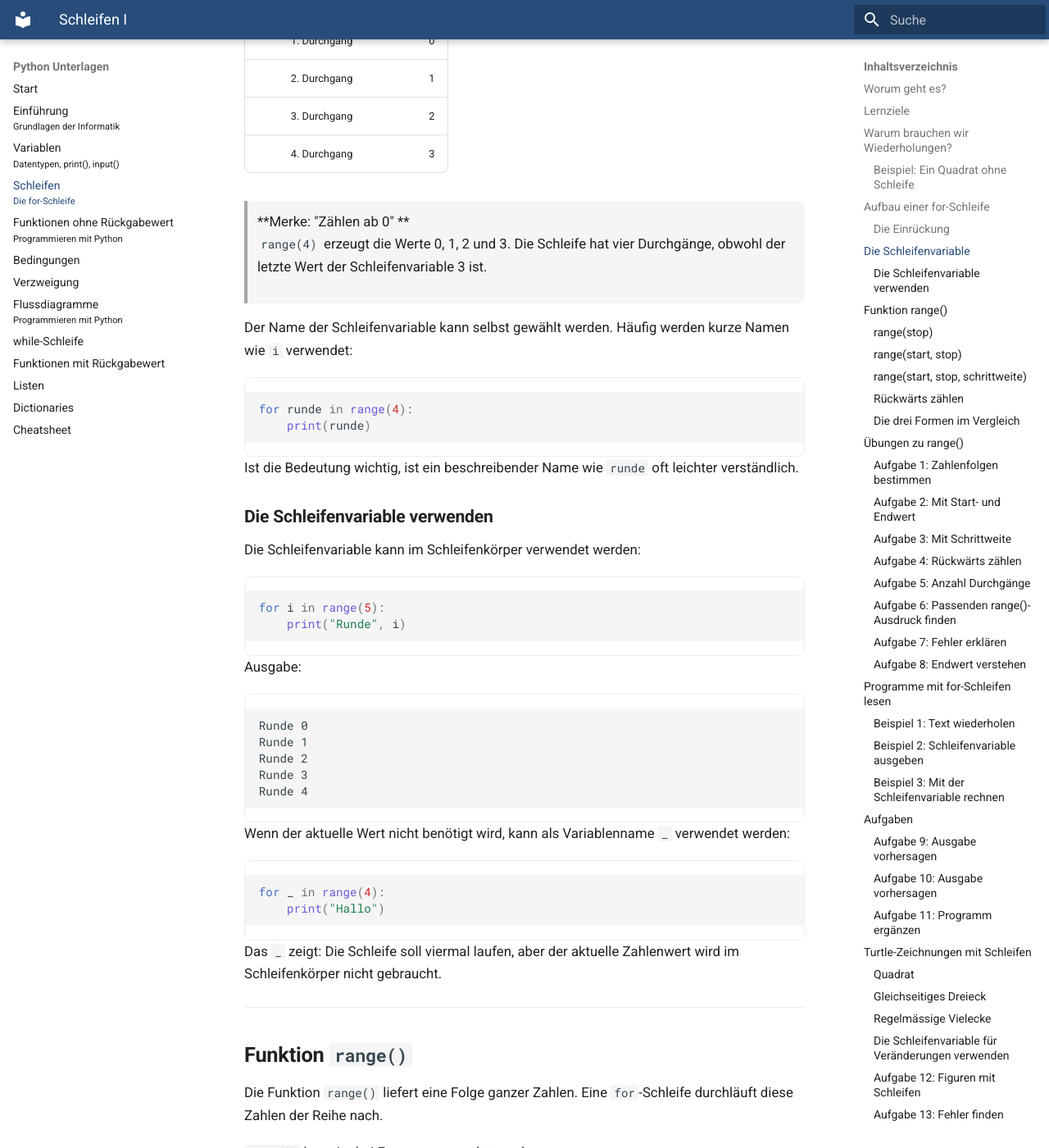
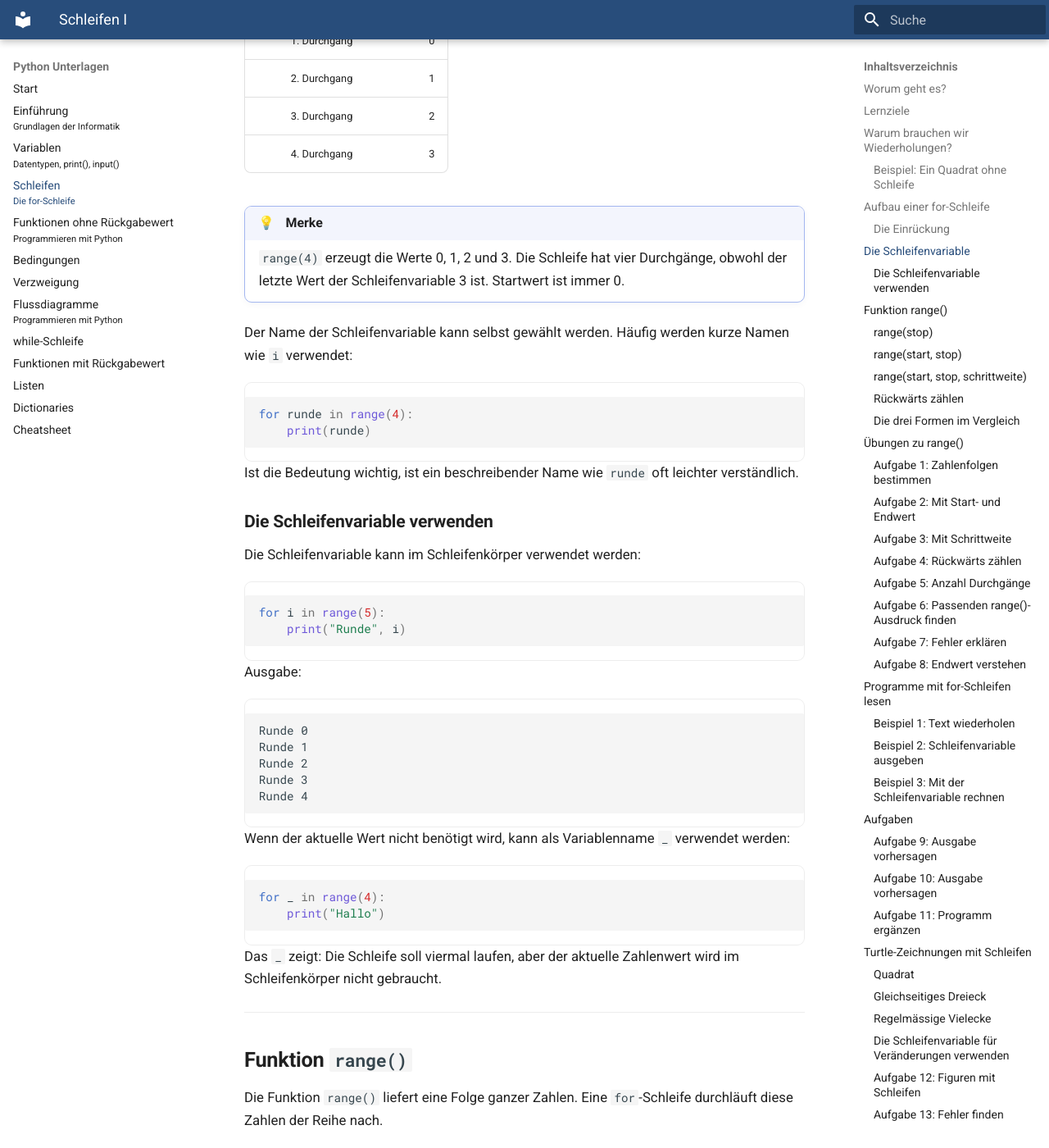
Before and after one commit to kus-pythonbuch/kus-pythonbuch.github.io, an MkDocs documentation site: the page built from docs/schleifen.md, in a window 1280 px wide and 1400 px high, scrolled down 4401 px. Shown: the whole window at 82% size. Built offline with MkDocs 1.6.1 and Material for MkDocs 9.7.7, drawn with Linux system fonts in a browser that asks for light colours; some of the changed lines change nothing that is shown; some of the changed text lies outside the part shown.

Commit message:
Enhance lesson boxes functionality and improve markdown formatting in Schleifen documentation

````diff
--- a/docs/javascripts/lesson-boxes.js
+++ b/docs/javascripts/lesson-boxes.js
@@ -1,90 +1,235 @@
-/* Unterrichtsboxen auf der Website; Markdown und PDF-Quelle bleiben unverändert. */
+
+/* Unterrichtsboxen für MkDocs Material.
+   Die Markdown-Dateien und PDFs bleiben unverändert. */
+
 function decorateLessonBoxes() {
-  const root = document.querySelector('.md-content__inner');
+  const root = document.querySelector(".md-content__inner");
   if (!root) return;
-  // Aufgaben: h3 + zugehöriger Inhalt bis zur nächsten Überschrift.
-  for (const heading of Array.from(root.querySelectorAll('h3'))) {
-    if (heading.closest('.lesson-box') || !/^Aufgabe\s+\d+\b/i.test(heading.textContent.trim())) continue;
-    const box = document.createElement('section');
-    box.className = 'lesson-box lesson-box--aufgabe';
-    const title = document.createElement('div');
-    title.className = 'lesson-box__title';
-    title.innerHTML = '<span class="lesson-box__icon" aria-hidden="true">✎</span>';
-    const label = document.createElement('span');
+
+  // -----------------------------------------
+  // 1. Aufgabenboxen
+  // -----------------------------------------
+
+  for (const heading of Array.from(root.querySelectorAll("h3"))) {
+    if (
+      heading.closest(".lesson-box") ||
+      !/^Aufgabe\s+\d+\b/i.test(heading.textContent.trim())
+    ) continue;
+
+    const box = document.createElement("section");
+    box.className = "lesson-box lesson-box--aufgabe";
+
+    const title = document.createElement("div");
+    title.className = "lesson-box__title";
+
+    const icon = document.createElement("span");
+    icon.className = "lesson-box__icon";
+    icon.setAttribute("aria-hidden", "true");
+    icon.textContent = "✎";
+
+    const label = document.createElement("span");
     label.textContent = heading.textContent.trim();
-    title.append(label);
-    const body = document.createElement('div');
-    body.className = 'lesson-box__body';
+
+    title.append(icon, label);
+
+    const body = document.createElement("div");
+    body.className = "lesson-box__body";
+
     heading.before(box);
     box.append(title, body);
-    // Heading mit id behalten: Links aus Inhaltsverzeichnis funktionieren weiter.
-    heading.textContent = '';
-    heading.classList.add('lesson-box__anchor');
-    heading.style.cssText = 'position:absolute;visibility:hidden;margin:0;padding:0;height:0';
+
+    // Anker für Inhaltsverzeichnis behalten
+    heading.textContent = "";
+    heading.classList.add("lesson-box__anchor");
+    heading.style.cssText =
+      "position:absolute;visibility:hidden;" +
+      "margin:0;padding:0;height:0";
+
     box.before(heading);
+
     let next = box.nextSibling;
+
     while (next) {
-      if (next.nodeType === 1 && /^H[1-6]$/.test(next.tagName)) break;
+      if (
+        next.nodeType === Node.ELEMENT_NODE &&
+        /^H[1-6]$/.test(next.tagName)
+      ) break;
+
       const current = next;
       next = next.nextSibling;
       body.append(current);
     }
   }
-  // Bestehende Merke-/Tipp-/Achtung-Blockquotes als Boxen darstellen.
-  for (const quote of Array.from(root.querySelectorAll('blockquote'))) {
-    if (quote.closest('.lesson-box')) continue;
-    const first = quote.querySelector(':scope > p:first-child');
+
+  // -----------------------------------------
+  // 2. Merke-, Tipp- und Achtung-Boxen
+  // -----------------------------------------
+
+  const patterns = {
+    merke: /^Merke\b\s*:?\s*/i,
+    tipp: /^Tipp\b\s*:?\s*/i,
+    achtung: /^Achtung\b\s*:?\s*/i
+  };
+
+  const icons = {
+    merke: "💡",
+    tipp: "✎",
+    achtung: "⚠"
+  };
+
+  for (const quote of Array.from(root.querySelectorAll("blockquote"))) {
+    if (quote.closest(".lesson-box")) continue;
+
+    const first = quote.querySelector(":scope > p:first-child");
     if (!first) continue;
-    const raw = first.textContent.trim();
-    const match = raw.match(/^(?:💡|⚠️|✏️)?\s*(Merke|Tipp|Achtung)\s*[:：]?/i);
-    if (!match) continue;
-    const type = match[1].toLowerCase();
-    const box = document.createElement('section');
-    box.className = 'lesson-box lesson-box--' + type;
-    const title = document.createElement('div');
-    title.className = 'lesson-box__title';
-    const symbol = document.createElement('span');
-    symbol.className = 'lesson-box__icon';
-    symbol.setAttribute('aria-hidden','true');
-    symbol.textContent = type === 'achtung' ? '⚠' : type === 'tipp' ? '✎' : '💡';
-    title.append(symbol, document.createTextNode(match[1]));
-    const body = document.createElement('div');
-    body.className = 'lesson-box__body';
-    // Entferne nur das hervorgehobene Anfangslabel, behalte allfälligen Resttext.
-    const lead = first.querySelector('strong');
-    if (lead && /^(?:💡|⚠️)?\s*(Merke|Tipp|Achtung)/i.test(lead.textContent.trim())) lead.remove();
-    else first.textContent = raw.replace(match[0], '').trim();
-    // Leere Label-Absätze (auch mit <br> oder Leerzeichen) entfernen.
-    if (!first.textContent.trim() && !first.querySelector('img, svg, code, input')) first.remove();
-    while (quote.firstChild) body.append(quote.firstChild);
 
-    // Leere Absätze am Anfang entfernen
-    while (
-      body.firstElementChild &&
-      body.firstElementChild.tagName === "P" &&
-      !body.firstElementChild.textContent.trim()
-    ) {
-      body.firstElementChild.remove();
+    // Text normalisieren: optionale Emojis entfernen
+    const raw = first.textContent
+      .trim()
+      .replace(/^(?:💡|⚠️?|✏️?|📝)\s*/u, "");
+
+    let type = null;
+    let match = null;
+
+    for (const [key, pattern] of Object.entries(patterns)) {
+      match = raw.match(pattern);
+
+      if (match) {
+        type = key;
+        break;
+      }
     }
-        // Überflüssige Zeilenumbrüche am Anfang des Inhalts entfernen
-    const firstParagraph = body.querySelector(':scope > p:first-child');
+
+    if (!type) continue;
+
+    // ---------------------------------------
+    // Titel bestimmen
+    // ---------------------------------------
+
+    const strong = first.querySelector("strong");
+    const hasBoldTitle =
+      strong &&
+      patterns[type].test(
+        strong.textContent.trim().replace(
+          /^(?:💡|⚠️?|✏️?|📝)\s*/u, ""
+        )
+      );
+
+    let titleText = type.charAt(0).toUpperCase() + type.slice(1);
+
+    if (hasBoldTitle) {
+      // Beispiel: **Achtung: Endlosschleife**
+      titleText = strong.textContent
+        .trim()
+        .replace(/^(?:💡|⚠️?|✏️?|📝)\s*/u, "")
+        .replace(/:\s*$/, "");
+
+      // Fett formatierten Titel entfernen
+      strong.remove();
+
+      // Emoji vor dem Titel entfernen
+      for (const node of Array.from(first.childNodes)) {
+        if (node.nodeType !== Node.TEXT_NODE) break;
+
+        node.textContent = node.textContent.replace(
+          /^\s*(?:💡|⚠️?|✏️?|📝)?\s*/u,
+          ""
+        );
+
+        if (!node.textContent.trim()) node.remove();
+        else break;
+      }
+    } else {
+      // Beispiel: > Achtung: Hier steht ein Hinweis.
+      // Nur das Anfangslabel entfernen.
+      const original = first.textContent.trim();
+
+      first.textContent = original
+        .replace(/^(?:💡|⚠️?|✏️?|📝)\s*/u, "")
+        .replace(patterns[type], "")
+        .trim();
+    }
+
+    // ---------------------------------------
+    // Box erstellen
+    // ---------------------------------------
+
+    const box = document.createElement("section");
+    box.className = `lesson-box lesson-box--${type}`;
+
+    const title = document.createElement("div");
+    title.className = "lesson-box__title";
+
+    const icon = document.createElement("span");
+    icon.className = "lesson-box__icon";
+    icon.setAttribute("aria-hidden", "true");
+    icon.textContent = icons[type];
+
+    const label = document.createElement("span");
+    label.textContent = titleText;
+
+    title.append(icon, label);
+
+    const body = document.createElement("div");
+    body.className = "lesson-box__body";
+
+    // Inhalt aus dem ursprünglichen Blockquote übernehmen
+    while (quote.firstChild) {
+      body.append(quote.firstChild);
+    }
+
+    // ---------------------------------------
+    // Leere Absätze und Zeilenumbrüche
+    // entfernen
+    // ---------------------------------------
+
+    while (body.firstElementChild?.tagName === "P") {
+      const p = body.firstElementChild;
+
+      if (
+        !p.textContent.trim() &&
+        !p.querySelector("img, svg, code, input")
+      ) {
+        p.remove();
+      } else {
+        break;
+      }
+    }
+
+    const firstParagraph =
+      body.querySelector(":scope > p:first-child");
 
     if (firstParagraph) {
-        while (
-            firstParagraph.firstChild &&
-            (
-                (firstParagraph.firstChild.nodeType === Node.ELEMENT_NODE &&
-                firstParagraph.firstChild.tagName === 'BR') ||
-                (firstParagraph.firstChild.nodeType === Node.TEXT_NODE &&
-                !firstParagraph.firstChild.textContent.trim())
-            )
-        ) {
-            firstParagraph.firstChild.remove();
+      while (firstParagraph.firstChild) {
+        const node = firstParagraph.firstChild;
+
+        const isBreak =
+          node.nodeType === Node.ELEMENT_NODE &&
+          node.tagName === "BR";
+
+        const isWhitespace =
+          node.nodeType === Node.TEXT_NODE &&
+          !node.textContent.trim();
+
+        if (isBreak || isWhitespace) {
+          node.remove();
+        } else {
+          break;
         }
+      }
     }
+
     box.append(title, body);
     quote.replaceWith(box);
   }
 }
-if (typeof document$ !== 'undefined') document$.subscribe(decorateLessonBoxes);
-else document.addEventListener('DOMContentLoaded', decorateLessonBoxes);
+
+// MkDocs Material: auch bei interner Navigation ausführen
+if (typeof document$ !== "undefined") {
+  document$.subscribe(decorateLessonBoxes);
+} else {
+  document.addEventListener(
+    "DOMContentLoaded",
+    decorateLessonBoxes
+  );
+}
--- a/docs/schleifen.md
+++ b/docs/schleifen.md
@@ -169,8 +169,8 @@
 | 3. Durchgang | 2 |
 | 4. Durchgang | 3 |
 
-> **Merke: "Zählen ab 0" **
-> `range(4)` erzeugt die Werte 0, 1, 2 und 3. Die Schleife hat vier Durchgänge, obwohl der letzte Wert der Schleifenvariable 3 ist.
+> **Merke:**
+> `range(4)` erzeugt die Werte 0, 1, 2 und 3. Die Schleife hat vier Durchgänge, obwohl der letzte Wert der Schleifenvariable 3 ist. Startwert ist immer 0.
 
 Der Name der Schleifenvariable kann selbst gewählt werden. Häufig werden kurze Namen wie `i` verwendet:
 
@@ -223,8 +223,8 @@
 range(start, stop, schrittweite)
 ```
 
-> **Achtung: "Der Endwert ist nicht enthalten" **
-> Der Wert `stop` gehört nie zur erzeugten Zahlenfolge. `range()` hört unmittelbar vor dem Endwert auf.
+> **Achtung:**
+>  Der Wert `stop` gehört nie zur erzeugten Zahlenfolge. `range()` hört unmittelbar vor dem Endwert auf.
 
 ### `range(stop)`
 
````
Also changed, not shown: 12 other files.
